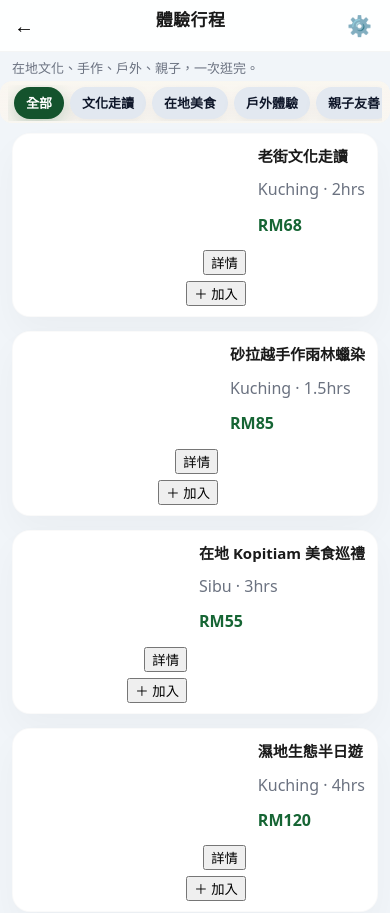
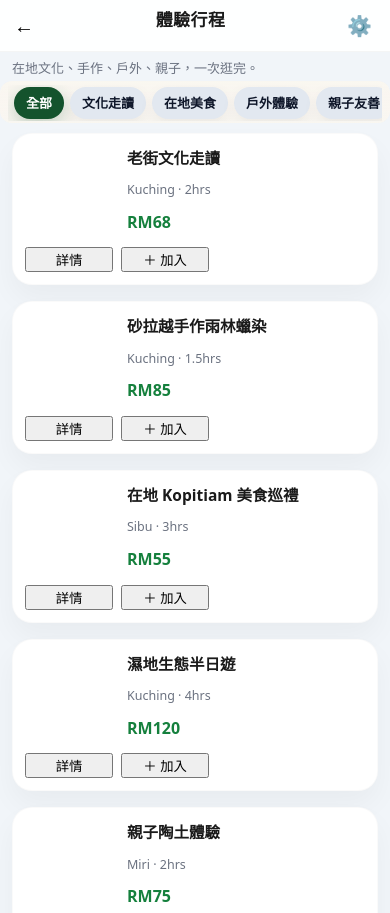
Before and after one commit to coding-guys99/newheriland, a plain HTML site: page experiences.html in a window 390 px wide. Shown: the top 913 px of the page. Drawn offline with Linux system fonts and the light colour scheme.

Commit message:
Update experiences.css

```diff
--- a/css/experiences.css
+++ b/css/experiences.css
@@ -315,3 +315,62 @@
     border-color: rgba(255,255,255,.03);
   }
 }
+
+/* ===== prettier card tweaks ===== */
+.exp-list {
+  gap: 16px;
+}
+
+.exp-card.has-thumb {
+  align-items: stretch;
+  padding: 12px 12px 12px;
+  box-shadow: 0 14px 28px rgba(11,15,18,.04);
+  border-radius: 20px;
+  background: #fff;
+}
+
+.exp-main h3 {
+  font-size: 15.5px;
+  margin-bottom: 3px;
+}
+
+.exp-main .exp-sub {
+  font-size: 12.5px;
+  color: #6b7280;
+}
+
+.exp-main .exp-price {
+  margin-top: 4px;
+  font-weight: 700;
+  color: #15803d;
+}
+
+.exp-actions {
+  gap: 8px;
+  justify-content: center;
+}
+
+.exp-btn {
+  min-width: 88px;
+  text-align: center;
+}
+
+/* 狀態版，加了就像你現在 screenshot 那樣 */
+.exp-btn.exp-add-btn.is-added {
+  background: #ecfccb;
+  color: #166534;
+  border: 1px solid rgba(22,101,52,.12);
+  font-size: 12.5px;
+}
+
+/* 小螢幕時，把右邊按鈕排到下面，看起來不會擠 */
+@media (max-width: 460px) {
+  .exp-card.has-thumb {
+    grid-template-columns: 90px 1fr;
+  }
+  .exp-actions {
+    grid-column: 1 / -1;
+    grid-auto-flow: column;
+    justify-content: flex-start;
+  }
+}
```
